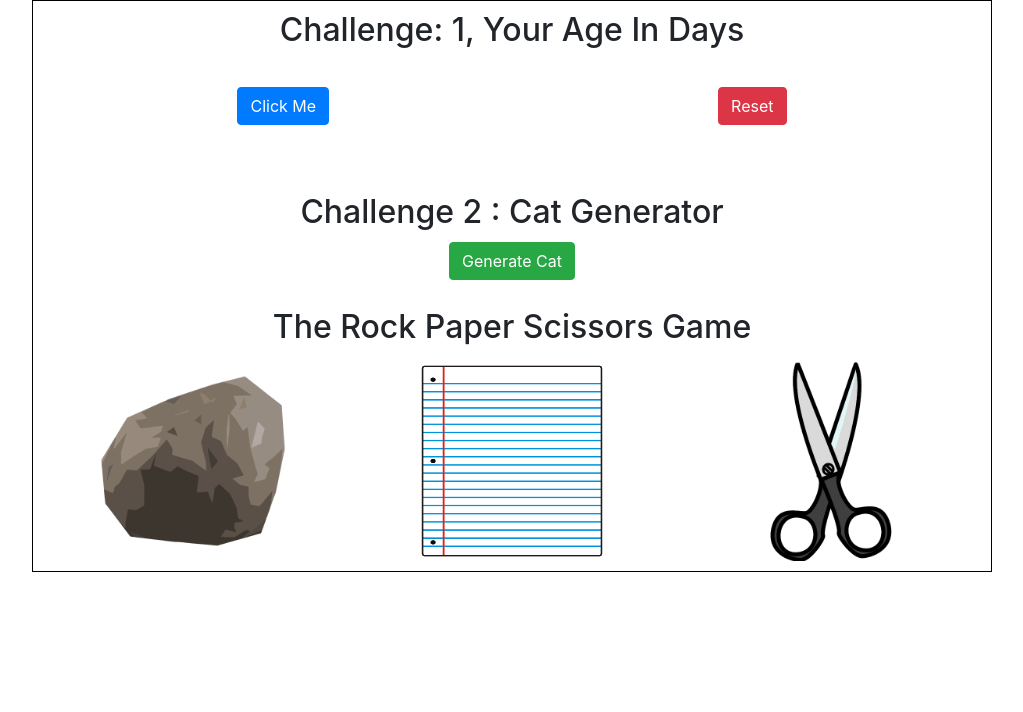
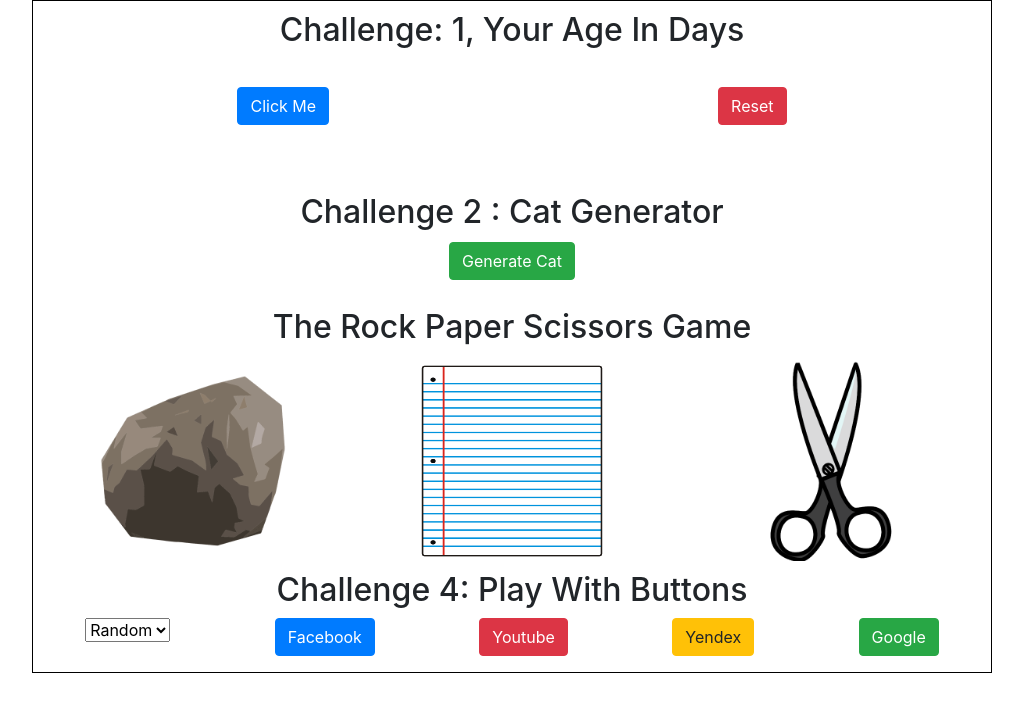
Before and after one commit to jubayerjuhan/All_In_One_Challenge, a plain HTML site: page index.html in a window 1280 px wide. Shown: the whole page, without its empty margins (128-1151 px from the left). Drawn offline with nearby package versions, Linux system fonts and the light colour scheme.

Commit message:
added button mod

```diff
--- a/index.html
+++ b/index.html
@@ -48,6 +48,27 @@
             </div>
         </div>
 
+        <div class="container-4">
+            <h2>Challenge 4: Play With Buttons</h2>
+            <div class="flexbox-buttonplay">
+                <div>
+                    <select name="" id="color_selector" onchange="buttonColorChange(this)">
+                        <option value="random">Random</option>
+                        <option value="red">Red</option>
+                        <option value="green">Green</option>
+                        <option value="yellow">Yellow</option>
+                        <option value="reset">Reset</option>
+                    </select>
+                </div>
+
+                <button class="btn btn-primary">Facebook</button>
+                <button class="btn btn-danger">Youtube</button>
+                <button class="btn btn-warning">Yendex</button>
+                <button class="btn btn-success">Google</button>
+            </div>
+
+        </div>
+
     </div>
     <script src="./static/js/script.js"></script>
 </body>
--- a/static/css/style.css
+++ b/static/css/style.css
@@ -88,3 +88,15 @@
 .computerdiv :hover{
     box-shadow: 0px 10px 50px
 }
+
+.flexbox-buttonplay{
+    text-align: center;
+    display: flex;
+    flex-direction: row;
+    margin : 0px auto;
+    justify-content: space-around;
+}
+
+.container-4{
+    margin-bottom: 16px;
+}
--- a/static/js/script.js
+++ b/static/js/script.js
@@ -111,11 +111,54 @@ rpsFrontEnd = (humanImageChoice, botImageChoice, finalMessage) => {
     let botdiv = document.createElement('div');
     let message_div = document.createElement('div');
 
-    humandiv.innerHTML = "<img src = '"+ imageDatabase[humanImageChoice] +"' height='150px' width='150px' style='box-shadow: 0px 10px 50px rgba(37,50,233,1)'>"
-    message_div.innerHTML = "<h1 style='color:"+ finalMessage['Color'] + "; font-size: 60px; padding : 30px; '>" +finalMessage['message'] + "</h1>"
-    botdiv.innerHTML = "<img src = '"+ imageDatabase[botImageChoice] +"' height='150px' width='150px' style='box-shadow: 0px 10px 50px rgb(201, 70, 70)'>"
+    humandiv.innerHTML = "<img src = '" + imageDatabase[humanImageChoice] + "' height='150px' width='150px' style='box-shadow: 0px 10px 50px rgba(37,50,233,1)'>"
+    message_div.innerHTML = "<h1 style='color:" + finalMessage['Color'] + "; font-size: 60px; padding : 30px; '>" + finalMessage['message'] + "</h1>"
+    botdiv.innerHTML = "<img src = '" + imageDatabase[botImageChoice] + "' height='150px' width='150px' style='box-shadow: 0px 10px 50px rgb(201, 70, 70)'>"
 
     document.getElementById('flexbox-rps-div').appendChild(humandiv);
     document.getElementById('flexbox-rps-div').appendChild(message_div);
     document.getElementById('flexbox-rps-div').appendChild(botdiv);
 }
+
+let allButtons = document.getElementsByTagName('button');
+console.log(allButtons);
+
+let copyAllButtons = [];
+for (let i = 0; i < allButtons.length; i++) {
+    copyAllButtons.push(allButtons[i].classList[1])
+}
+console.log(copyAllButtons);
+
+
+buttonColorChange = (buttonParam) => {
+    if (buttonParam.value === 'red') {
+        buttonsRed();
+    } else if (buttonParam.value === 'green') {
+        buttonsGreen();
+    } else if (buttonParam.value === 'yellow') {
+        buttonsYellow();
+    } else if (buttonParam.value === 'reset') {
+        buttonsReset();
+    }
+}
+
+buttonsRed = () => {
+    for (let i = 0; i < allButtons.length; i++) {
+        allButtons[i].classList.remove(allButtons[i].classList[1]);
+        allButtons[i].classList.add('btn-danger')
+    }
+}
+
+buttonsGreen = () => {
+    for (let i = 0; i < allButtons.length; i++) {
+        allButtons[i].classList.remove(allButtons[i].classList[1]);
+        allButtons[i].classList.add('btn-success')
+    }
+}
+
+buttonsYellow = () => {
+    for (let i = 0; i < allButtons.length; i++) {
+        allButtons[i].classList.remove(allButtons[i].classList[1]);
+        allButtons[i].classList.add('btn-warning')
+    }
+}
```
